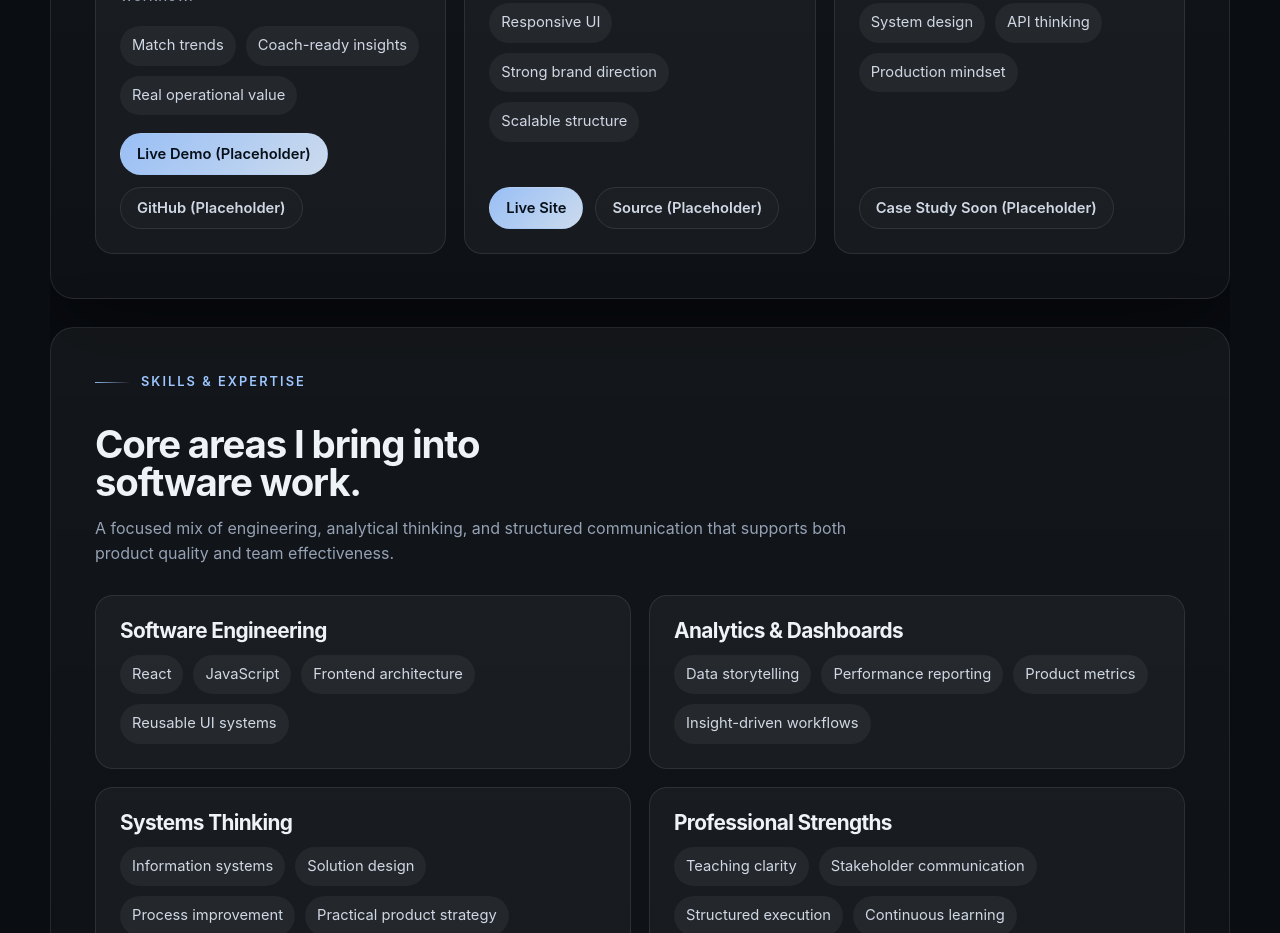
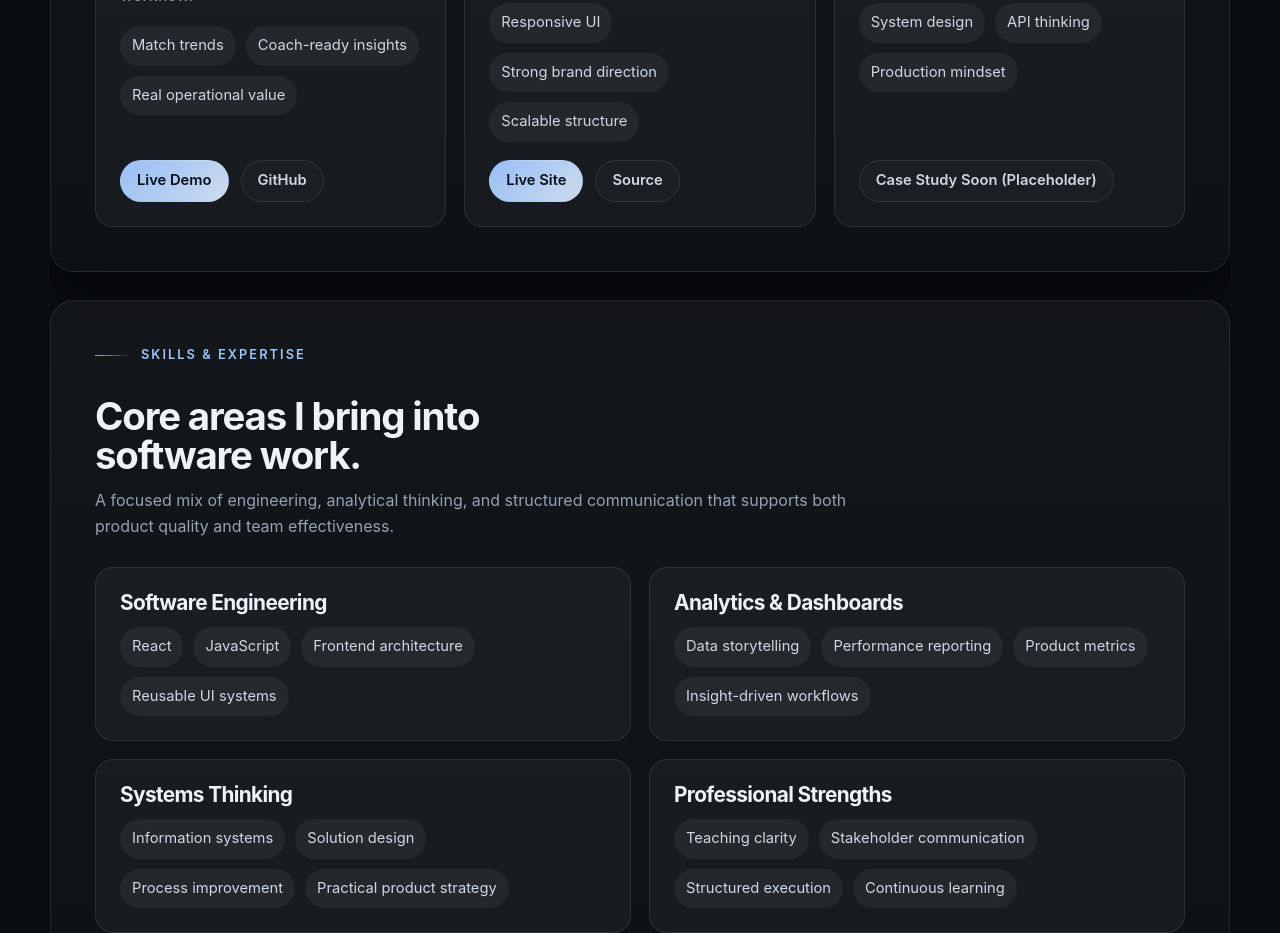
Before and after one commit to zamanimthembu/portfolio-website, a React (Vite) app: page / in a window 1280 px wide. Shown: the part 2340-3273 px from the top of the page. Built offline with nearby package versions, Linux system fonts and the light colour scheme.

Commit message:
feat: connect portfolio project links and finalize live portfolio v1

```diff
--- a/src/App.jsx
+++ b/src/App.jsx
@@ -12,8 +12,18 @@ const featuredProjects = [
       "Real operational value",
     ],
     links: [
-      { label: "Live Demo", href: "#", variant: "primary", placeholder: true },
-      { label: "GitHub", href: "#", variant: "secondary", placeholder: true },
+      {
+        label: "Live Demo",
+        href: "https://rovers-dashboard.vercel.app",
+        variant: "primary",
+        placeholder: false,
+      },
+      {
+        label: "GitHub",
+        href: "https://github.com/zamanimthembu/rovers-dashboard",
+        variant: "secondary",
+        placeholder: false,
+      },
     ],
   },
   {
@@ -31,8 +41,14 @@ const featuredProjects = [
         label: "Live Site",
         href: "https://zamanimthembu.co.za",
         variant: "primary",
+        placeholder: false,
       },
-      { label: "Source", href: "#", variant: "secondary", placeholder: true },
+      {
+        label: "Source",
+        href: "https://github.com/zamanimthembu/portfolio-website",
+        variant: "secondary",
+        placeholder: false,
+      },
     ],
   },
   {
```
